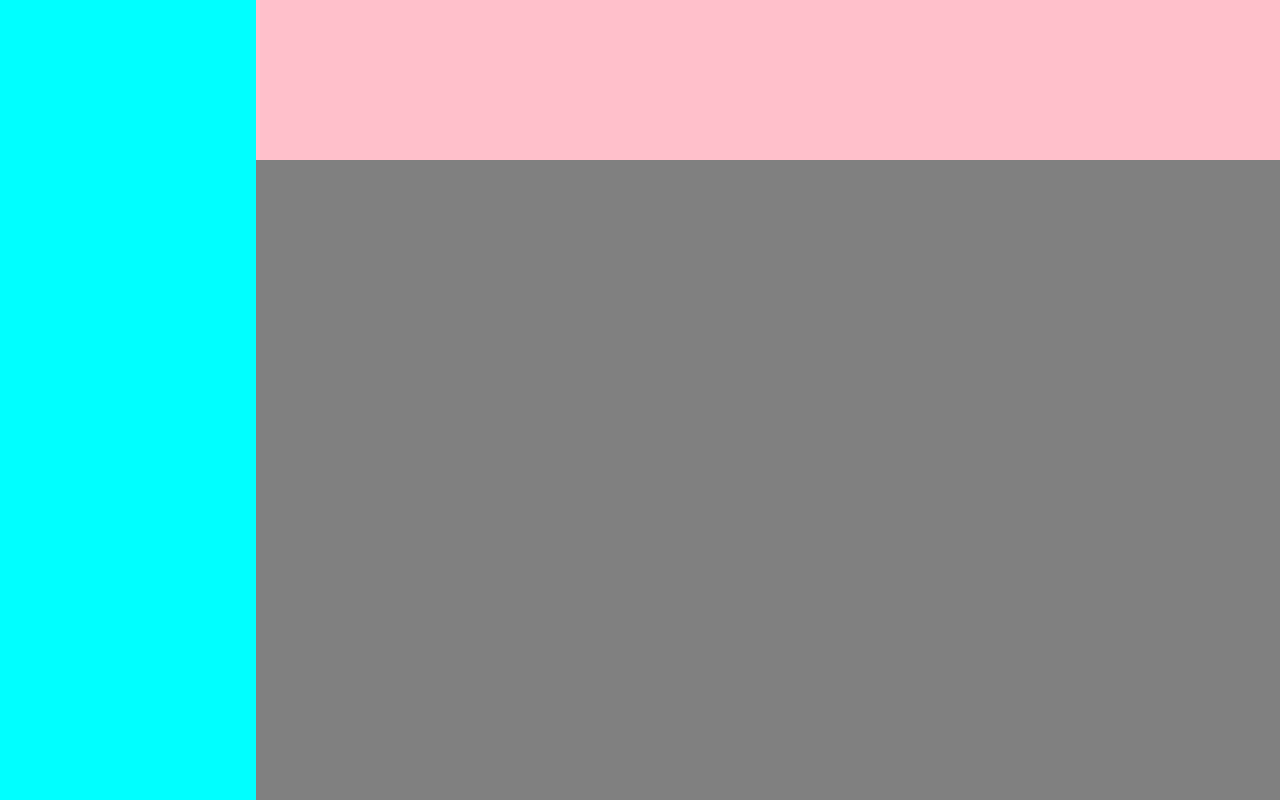
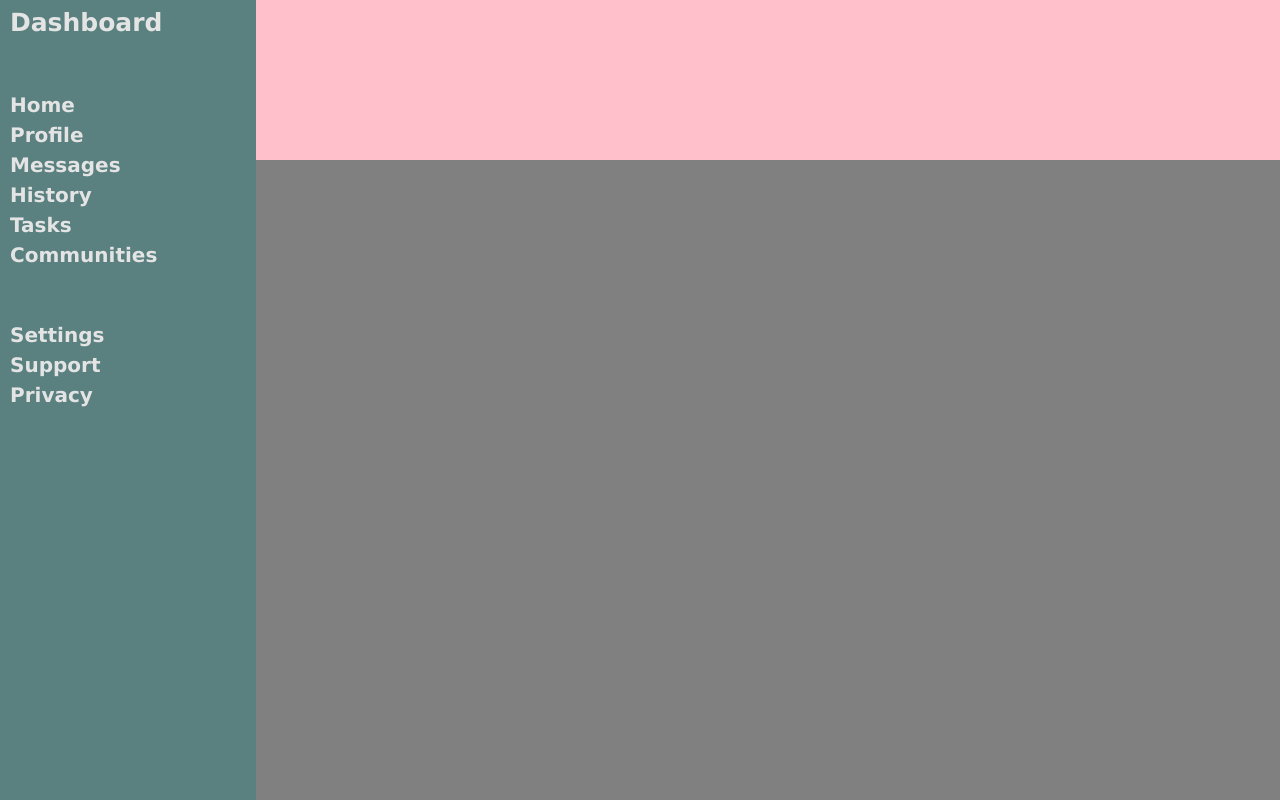
Before and after one commit to ramon-b-oliveira/odin-admin-dashboard, a plain HTML site: page index.html in a window 1280 px wide. Drawn offline with Linux system fonts and the light colour scheme.

Commit message:
create sidebar

```diff
--- a/index.html
+++ b/index.html
@@ -9,7 +9,27 @@
 </head>
 <body class="container">
     <div class="header"></div>
-    <div class="sidebar"></div>
+    <div class="sidebar">
+        <h1>Dashboard</h1>
+        <div class="nav">
+            <ul>
+                <li><a href="#">Home</a></li>
+                <li><a href="#">Profile</a></li>
+                <li><a href="#">Messages</a></li>
+                <li><a href="#">History</a></li>
+                <li><a href="#">Tasks</a></li>
+                <li><a href="#">Communities</a></li>
+            </ul>
+        </div>
+
+        <div class="help">
+            <ul>
+                <li><a href="#">Settings</a></li>
+                <li><a href="#">Support</a></li>
+                <li><a href="#">Privacy</a></li>
+            </ul>
+        </div>
+    </div>
     <div class="main-content"></div>
 </body>
 </html>
--- a/style.css
+++ b/style.css
@@ -1,4 +1,10 @@
+a {
+    color: #e4e4e4;;
+    text-decoration: none;
+}
+
 .container {
+    font-family: Verdana, Geneva, Tahoma, sans-serif;
     width: 100vw;
     height: 100vh;
     display: grid;
@@ -7,9 +13,28 @@
 }
 
 .sidebar {
+    display: grid;
+    grid-auto-rows: min-content;
+    padding: 10px;
+    gap: 60px;
+    color: #e4e4e4;
+    font-size: 20px;
+    font-weight: 800;
     grid-column: 1 / 2;
     grid-row: 1 / 6;
-    background-color: aqua;
+    background-color: rgb(90, 128, 128);
+}
+
+.sidebar h1 {
+    grid-row: 1 / 2;
+    font-size: 25px;
+    font-weight: 900;
+}
+
+.sidebar .nav ul,
+.sidebar .help ul {
+    display: grid;
+    gap: 10px;
 }
 
 .header {
```
